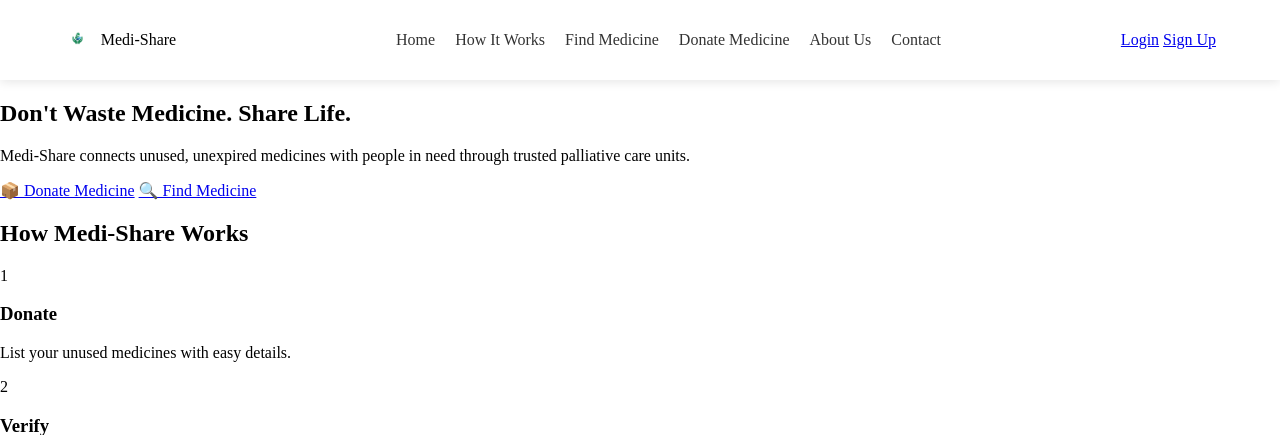
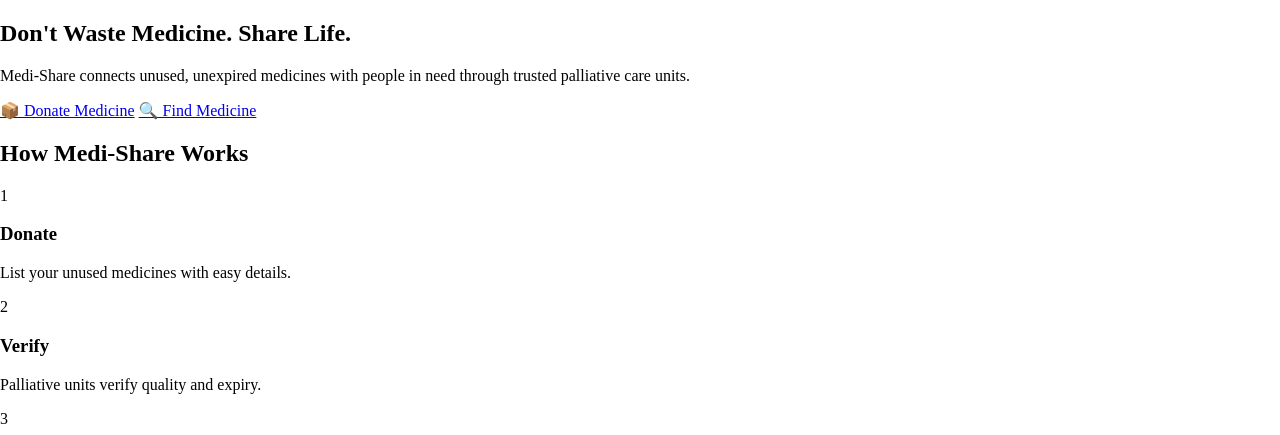
Before and after one commit to aswanth-mc/CommunityMed, a Django app: page / in a window 1280 px wide. Shown: the top 435 px of the page. Run offline with Django 5.2, Linux system fonts and the light colour scheme.

Commit message:
style : remove the navbar

```diff
--- a/communitymed/templates/base.html
+++ b/communitymed/templates/base.html
@@ -10,27 +10,7 @@
 <body>
 
      <!-- navbar -->
-    <header class="main-header">
-        <nav class="nav-container">
-            <div class="logo">
-                <img src="{% static 'images/logo.png'%}" alt="logo" srcset="">
-                <span class="logo-text">Medi-Share</span>
-            </div>
-            <ul class="nav-menu">
-                <li><a href="/" class="active">Home</a></li>
-                <li><a href="#how-it-works">How It Works</a></li>
-                <li><a href="/find-medicine/">Find Medicine</a></li>
-                <li><a href="/donate/">Donate Medicine</a></li>
-                <li><a href="#about">About Us</a></li>
-                <li><a href="#contact">Contact</a></li>
-            </ul>
 
-            <div class="nav-auth">
-                <a href="/login/" class="btn-login">Login</a>
-                <a href="/signup/" class="btn-signup">Sign Up</a>
-            </div>
-        </nav>
-    </header>
 
     <!-- main content -->
     <div class="main-wrapper">
```
